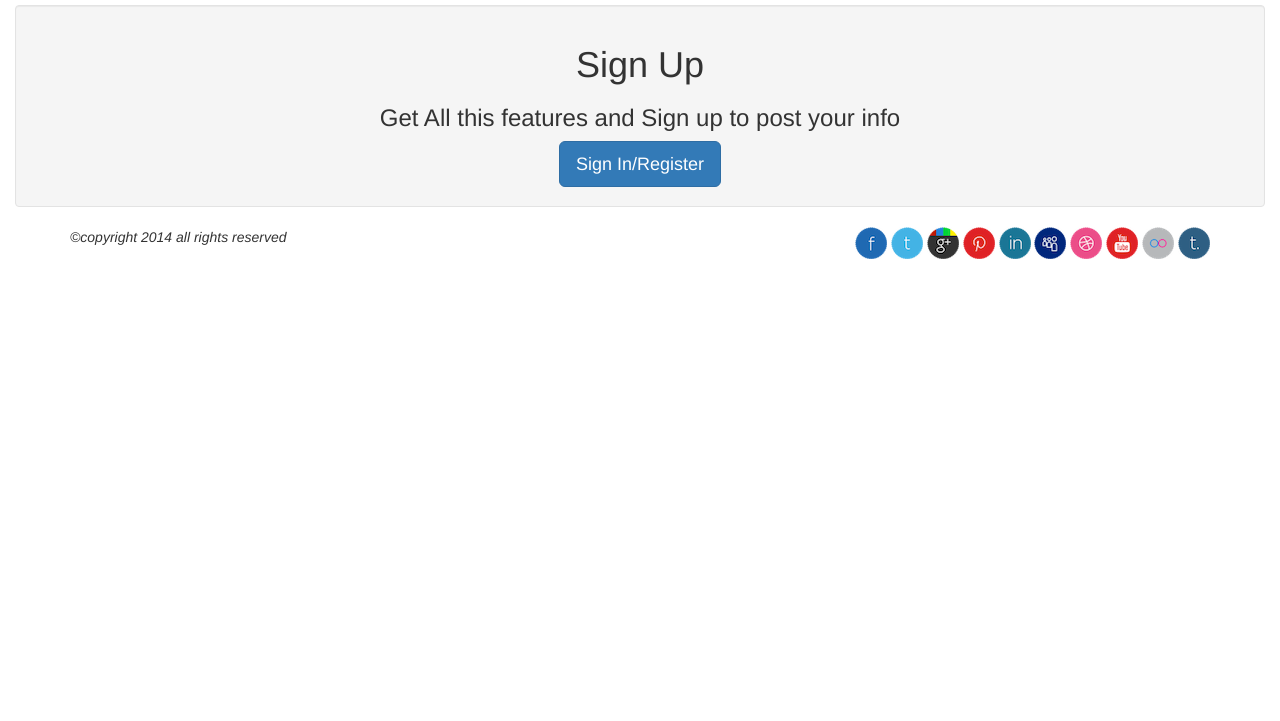
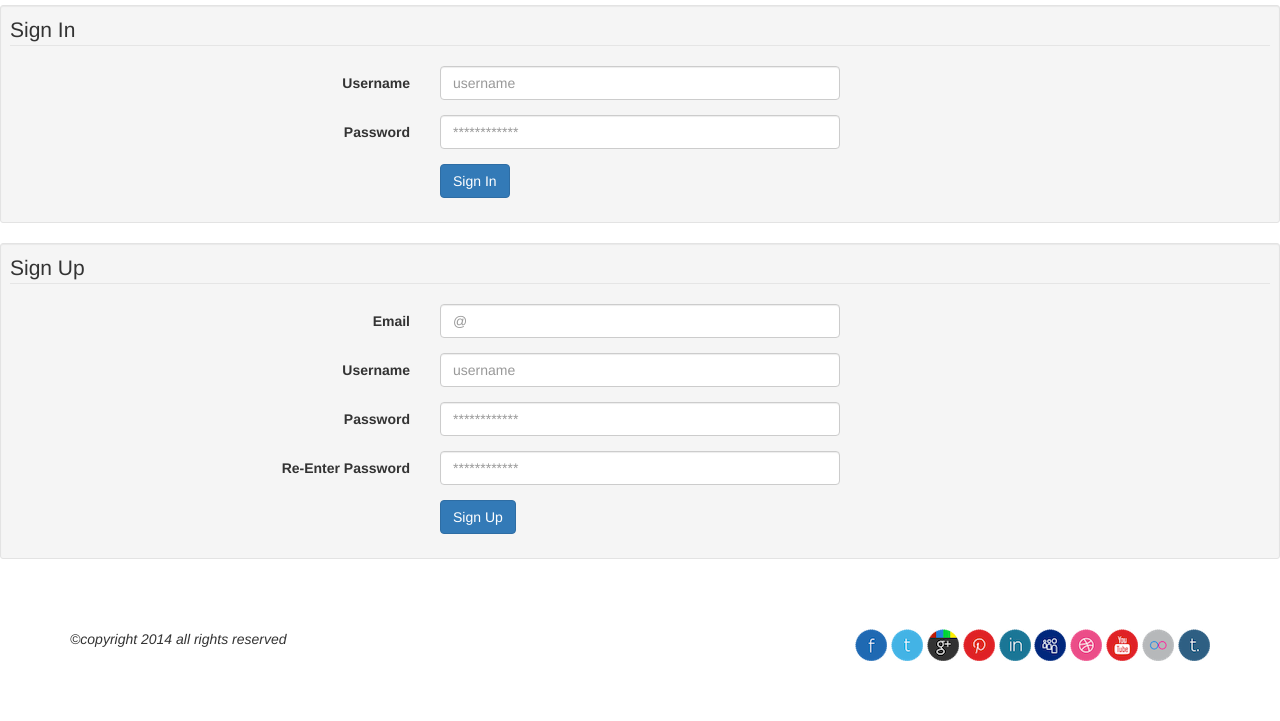
Before and after one commit to renegens/RentMyHouse, a PHP site: page / in a window 1280 px wide. Shown: the part 1498-2219 px from the top of the page. Before the commit the page ends 1757 px from the top, so only its background shows below. Run offline with PHP 8.4, Linux system fonts and the light colour scheme; some libraries are stand-ins or nearby versions.

Commit message:
Account controllers

```diff
--- a/includes/footer.php
+++ b/includes/footer.php
@@ -22,6 +22,8 @@
 <script src="https://ajax.googleapis.com/ajax/libs/jquery/1.11.0/jquery.min.js"></script>
 <!-- Latest compiled and minified JavaScript -->
 <script src="http://netdna.bootstrapcdn.com/bootstrap/3.1.1/js/bootstrap.min.js"></script>
+<script src="/js/jqBootstrapValidation.js"></script>
+<script src="/js/custom.js"></script>
 
 </body>
 </html>
--- a/includes/loginform.php
+++ b/includes/loginform.php
@@ -1,140 +1,90 @@
-<!-- Button trigger modal -->
+<div class="well well-sm">
+    <form class="form-horizontal" role="form" data-toggle="validator" id="signInForm" method="post" action="./controllers/userlogin.php">
+        <fieldset>
 
+            <!-- Form Name -->
+            <legend>Sign In</legend>
 
-<div class="col-lg-12 text-center">
-    <div class="well">
-        <h1>Sign Up</h1>
-        <h3>Get All this features and Sign up to post your info</h3>
-        <button class="btn btn-primary btn-lg" href="#signup" data-toggle="modal" data-target=".bs-modal-sm">Sign In/Register</button>
-    </div>
-</div>
+            <!-- Text input-->
+            <div class="form-group">
+                <label class="col-md-4 control-label" for="username">Username</label>
+                <div class="col-md-4">
+                    <input id="username" name="username" type="text" placeholder="username" class="form-control input-md" data-minlength="3" required>
 
-
-<!-- Modal for login form -->
-<div class="modal fade bs-modal-sm" id="myModal" tabindex="-1" role="dialog" aria-labelledby="mySmallModalLabel" aria-hidden="true">
-    <div class="modal-dialog modal-sm">
-        <div class="modal-content">
-            <br>
-            <div class="bs-example bs-example-tabs">
-                <ul id="myTab" class="nav nav-tabs">
-                    <li class="active"><a href="#signin" data-toggle="tab">Sign In</a></li>
-                    <li class=""><a href="#signup" data-toggle="tab">Register</a></li>
-                    <li class=""><a href="#why" data-toggle="tab">Why?</a></li>
-                </ul>
-            </div>
-            <div class="modal-body">
-                <div id="myTabContent" class="tab-content">
-                    <div class="tab-pane fade in" id="why">
-                        <p>We need this information so that you can receive access to the site and its content. Rest assured your information will not be sold, traded, or given to anyone.</p>
-                        <p></p><br> Please contact <a mailto:href="JoeSixPack@Sixpacksrus.com"></a>JoeSixPack@Sixpacksrus.com</a> for any other inquiries.</p>
-                    </div>
-                    <div class="tab-pane fade active in" id="signin">
-                        <form class="form-horizontal">
-                            <fieldset>
-                                <!-- Sign In Form -->
-                                <!-- Text input-->
-                                <div class="control-group">
-                                    <label class="control-label" for="userid">Alias:</label>
-                                    <div class="controls">
-                                        <input required="" id="userid" name="userid" type="text" class="form-control" placeholder="JoeSixpack" class="input-medium" required="">
                 </div>
             </div>
 
             <!-- Password input-->
-                                <div class="control-group">
-                                    <label class="control-label" for="passwordinput">Password:</label>
-                                    <div class="controls">
-                                        <input required="" id="passwordinput" name="passwordinput" class="form-control" type="password" placeholder="********" class="input-medium">
-                                    </div>
-                                </div>
+            <div class="form-group">
+                <label class="col-md-4 control-label" for="passwordinput">Password</label>
+                <div class="col-md-4">
+                    <input id="passwordinput" name="passwordinput" type="password" placeholder="************" class="form-control input-md" data-minlength="8" required>
 
-                                <!-- Multiple Checkboxes (inline) -->
-                                <div class="control-group">
-                                    <label class="control-label" for="rememberme"></label>
-                                    <div class="controls">
-                                        <label class="checkbox inline" for="rememberme-0">
-                                            <input type="checkbox" name="rememberme" id="rememberme-0" value="Remember me">
-                                            Remember me
-                                        </label>
                 </div>
             </div>
 
             <!-- Button -->
-                                <div class="control-group">
-                                    <label class="control-label" for="signin"></label>
-                                    <div class="controls">
-                                        <button id="signin" name="signin" class="btn btn-success">Sign In</button>
+            <div class="form-group">
+                <label class="col-md-4 control-label" for="singlebutton"></label>
+                <div class="col-md-4">
+                    <button id="signInButton" name="singlebutton" class="btn btn-primary">Sign In</button>
                 </div>
             </div>
+
         </fieldset>
     </form>
 </div>
-                    <div class="tab-pane fade" id="signup">
-                        <form class="form-horizontal">
+<div class="well well-sm">
+    <form class="form-horizontal" role="form" data-toggle="validator" method="post" action="./controllers/usercreate.php">
         <fieldset>
-                                <!-- Sign Up Form -->
+
+            <!-- Form Name -->
+            <legend>Sign Up</legend>
+
             <!-- Text input-->
-                                <div class="control-group">
-                                    <label class="control-label" for="Email">Email:</label>
-                                    <div class="controls">
-                                        <input id="Email" name="Email" class="form-control" type="text" placeholder="JoeSixpack@sixpacksrus.com" class="input-large" required="">
+            <div class="form-group">
+                <label class="col-md-4 control-label" for="Name">Email</label>
+                <div class="col-md-4">
+                    <input id="Name" name="Name" type="text" placeholder="@" class="form-control input-md"  data-minlength="5" required>
+
                 </div>
             </div>
 
             <!-- Text input-->
-                                <div class="control-group">
-                                    <label class="control-label" for="userid">Alias:</label>
-                                    <div class="controls">
-                                        <input id="userid" name="userid" class="form-control" type="text" placeholder="JoeSixpack" class="input-large" required="">
+            <div class="form-group">
+                <label class="col-md-4 control-label" for="username">Username</label>
+                <div class="col-md-4">
+                    <input id="username" name="username" type="text" placeholder="username" class="form-control input-md" data-minlength="3" required>
+
                 </div>
             </div>
 
             <!-- Password input-->
-                                <div class="control-group">
-                                    <label class="control-label" for="password">Password:</label>
-                                    <div class="controls">
-                                        <input id="password" name="password" class="form-control" type="password" placeholder="********" class="input-large" required="">
-                                        <em>1-8 Characters</em>
+            <div class="form-group">
+                <label class="col-md-4 control-label" for="passwordinput">Password</label>
+                <div class="col-md-4">
+                    <input id="passwordinput" name="passwordinput" type="password" placeholder="************" class="form-control input-md" data-minlength="8" required>
+
                 </div>
             </div>
 
-                                <!-- Text input-->
-                                <div class="control-group">
-                                    <label class="control-label" for="reenterpassword">Re-Enter Password:</label>
-                                    <div class="controls">
-                                        <input id="reenterpassword" class="form-control" name="reenterpassword" type="password" placeholder="********" class="input-large" required="">
-                                    </div>
-                                </div>
+            <!-- Password input-->
+            <div class="form-group">
+                <label class="col-md-4 control-label" for="passwordinput2">Re-Enter Password</label>
+                <div class="col-md-4">
+                    <input id="passwordinput2" name="passwordinput2" type="password" placeholder="************" class="form-control input-md" data-minlength="8" required>
 
-                                <!-- Multiple Radios (inline) -->
-                                <br>
-                                <div class="control-group">
-                                    <label class="control-label" for="humancheck">Humanity Check:</label>
-                                    <div class="controls">
-                                        <label class="radio inline" for="humancheck-0">
-                                            <input type="radio" name="humancheck" id="humancheck-0" value="robot" checked="checked">I'm a Robot</label>
-                                        <label class="radio inline" for="humancheck-1">
-                                            <input type="radio" name="humancheck" id="humancheck-1" value="human">I'm Human</label>
                 </div>
             </div>
 
             <!-- Button -->
-                                <div class="control-group">
-                                    <label class="control-label" for="confirmsignup"></label>
-                                    <div class="controls">
-                                        <button id="confirmsignup" name="confirmsignup" class="btn btn-success">Sign Up</button>
+            <div class="form-group">
+                <label class="col-md-4 control-label" for="singlebutton"></label>
+                <div class="col-md-4">
+                    <button id="registerButton" name="singlebutton" class="btn btn-primary">Sign Up</button>
                 </div>
             </div>
+
         </fieldset>
     </form>
 </div>
-                </div>
-            </div>
-            <div class="modal-footer">
-                <center>
-                    <button type="button" class="btn btn-default" data-dismiss="modal">Close</button>
-                </center>
-            </div>
-        </div>
-    </div>
-</div>
--- /dev/null
+++ b/js/custom.js
@@ -0,0 +1,3 @@
+/**
+ * Created by renegens on 5/19/15.
+ */
```
Also changed, not shown: controllers/usercreate.php (added, +29 -0 lines), controllers/userlogin.php (added, +18 -0 lines). Lines whose indentation alone changed are shown as unchanged.
